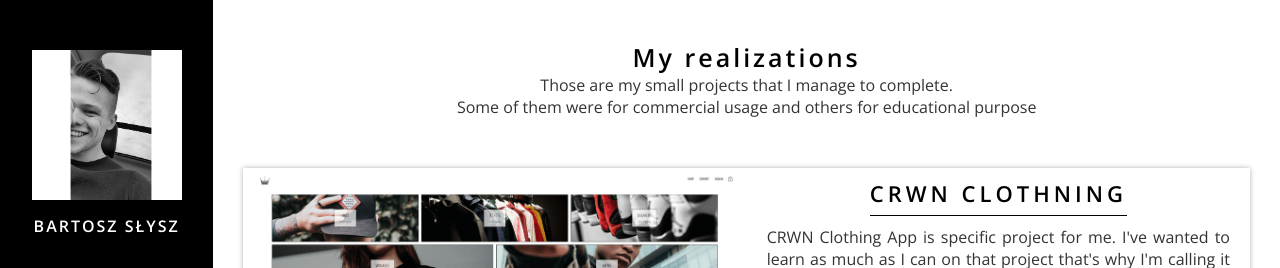
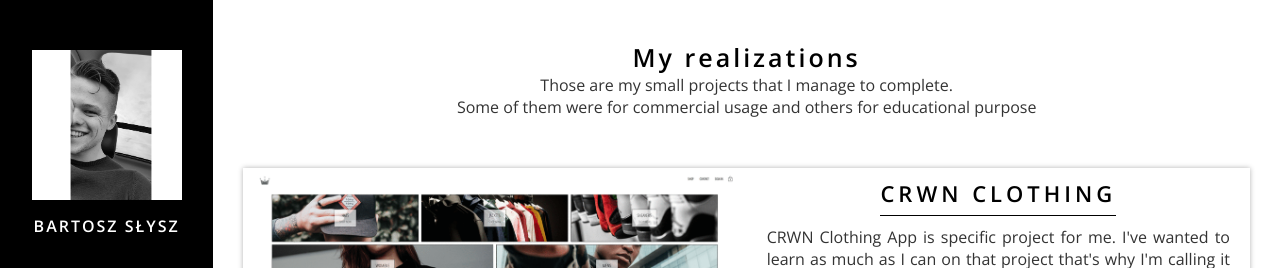
Before and after one commit to Bartoszkie/Portfolio, a React (Create React App) app: page /Portfolio/realizations in a window 1280 px wide. Shown: the top 268 px of the page. Built offline with nearby package versions, Linux system fonts and the light colour scheme.

Commit message:
small misspell

```diff
--- a/src/pages/realizations/realizations.component.jsx
+++ b/src/pages/realizations/realizations.component.jsx
@@ -35,7 +35,7 @@
         <CartDemo
           img={CrwnSS}
           repo="https://crwn-clothing-cv.herokuapp.com/"
-          title="CRWN CLOTHNING"
+          title="CRWN CLOTHING"
           description={CartDemoText1}
           tech="React,SASS,Redux,Firebase,StyledComponents"
         />
```
